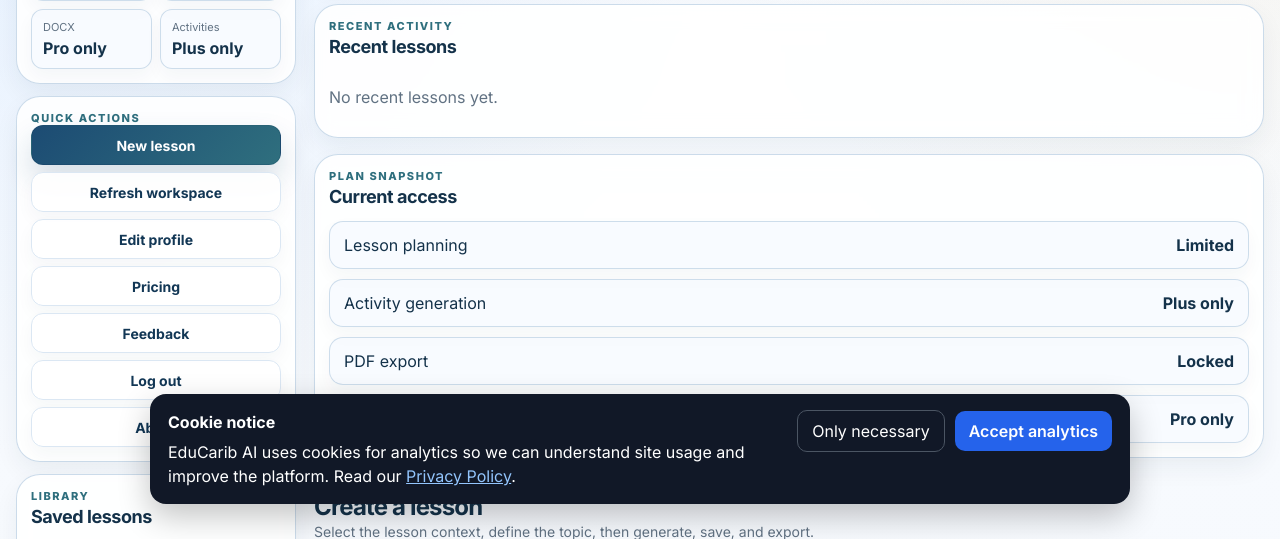
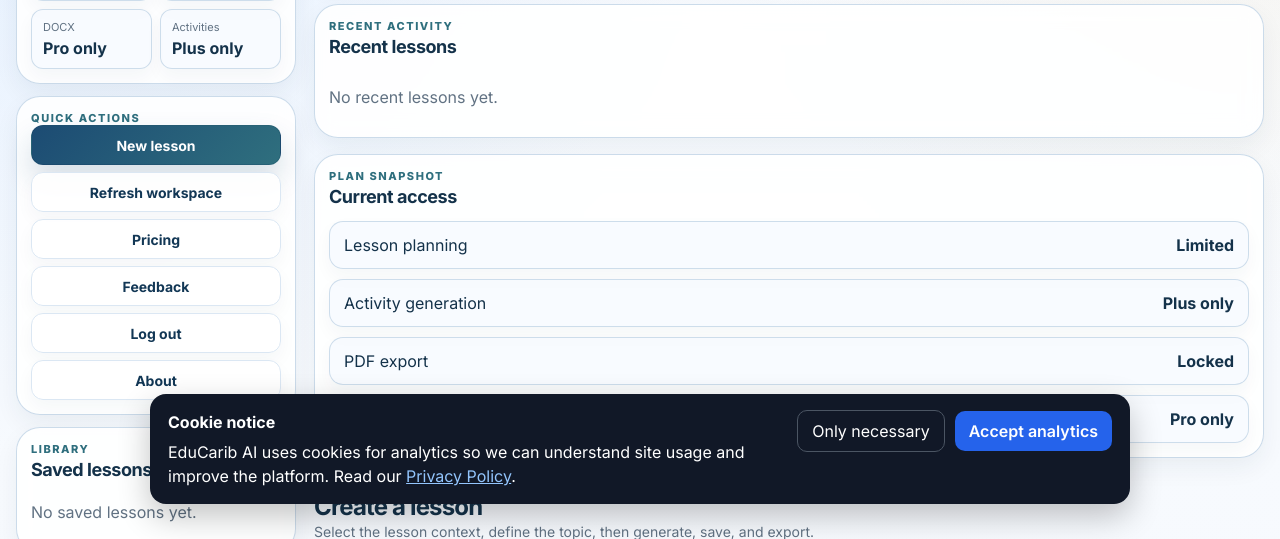
Before and after one commit to Mcubed-3/EduCaribedu, a FastAPI app: template app/templates/index.html in a window 1280 px wide. Shown: the part 280-819 px from the top of the page. Run offline with FastAPI, Linux system fonts and the light colour scheme; the template is opened without the code that fills it, so the values that code supplies are empty.

Commit message:
edit profile removed from sidebar

```diff
--- a/app/templates/index.html
+++ b/app/templates/index.html
@@ -133,7 +133,6 @@
         <div class="sidebar-actions">
           <button type="button" id="newLessonBtn" class="btn btn-primary">New lesson</button>
           <button type="button" id="refreshLessonsBtn" class="btn btn-secondary">Refresh workspace</button>
-          <button type="button" id="editProfileSidebarBtn" class="btn btn-secondary">Edit profile</button>
           <a href="/pricing" class="btn btn-secondary btn-link">Pricing</a>
           <a href="/feedback" class="btn btn-secondary btn-link">Feedback</a>
           {% if current_user.role == "admin" %}
```
